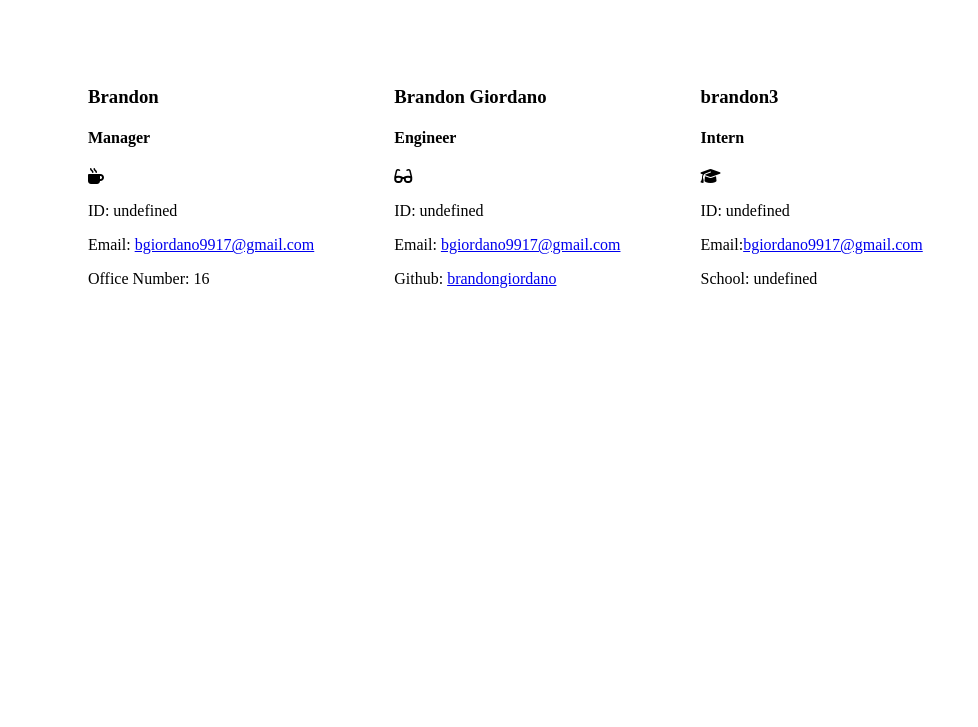
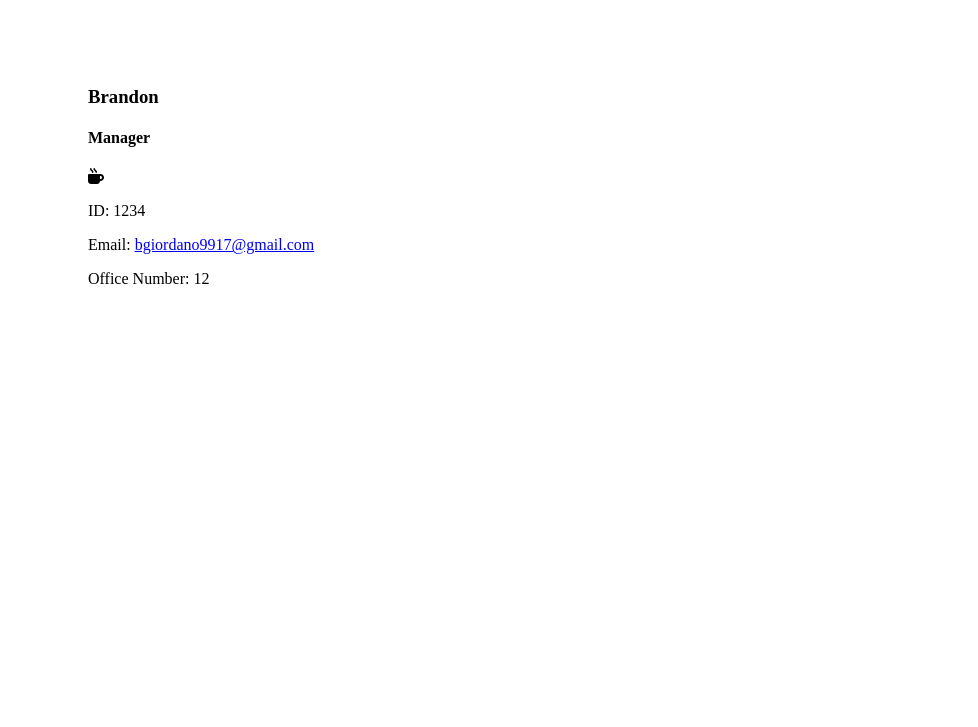
Before and after one commit to brandongiordano/team-profile-generator, a website: page public/index.html in a window 1280 px wide. Shown: the part 73-800 px from the top of the page, without its empty margins (0-978 px from the left). Drawn offline with Linux system fonts and the light colour scheme.

Commit message:
fixed undefined issue with employee ID

```diff
--- a/public/assets/css/styles.css
+++ b/public/assets/css/styles.css
@@ -9,3 +9,7 @@ main {
     margin: 20px;
     padding: 20px;
 }
+
+header h1 {
+    padding-left: 50px;
+}
--- a/public/index.html
+++ b/public/index.html
@@ -1,9 +1,9 @@
 <!DOCTYPE html>
     <html lang="en">
     <head>
-    <meta charset="UTF-8" />
-    <meta http-equiv="X-UA-Compatible" content="IE=edge" />
-    <meta name="viewport" content="width=device-width, initial-scale=1.0" />
+        <meta charset="UTF-8">
+        <meta http-equiv="X-UA-Compatible" content="IE=edge">
+        <meta name="viewport" content="width=device-width, initial-scale=1.0">
         <title>Team Profile Generator</title>
         <link rel="stylesheet" href="./assets/css/styles.css" />
         <script
@@ -13,7 +13,7 @@
     </head>
     <body>
         <header>
-      <h1>My Team</h1>
+        <h1> My Team </h1>
         </header>
 
         <main>
@@ -21,63 +21,16 @@
             <div class="card h-100">
                 <div class="card-header">
                     <h3>Brandon</h3>
-            <h4>Manager</h4>
-            <i class="fa-solid fa-mug-hot"></i>
+                    <h4>Manager</h4><i class="fa-solid fa-mug-hot"></i>
                 </div>
                 <div class="card-body">
-            <p class="id">ID: undefined</p>
-            <p class="email">
-              Email:
-              <a href="mailto:bgiordano9917@gmail.com"
-                >bgiordano9917@gmail.com</a
-              >
-            </p>
-            <p class="office">Office Number: 16</p>
-          </div>
-        </div>
-      </div>
-
-      <div class="col-4 mt-4">
-        <div class="card h-100">
-          <div class="card-header">
-            <h3>Brandon Giordano</h3>
-            <h4>Engineer</h4>
-            <i class="fa-solid fa-glasses"></i>
-          </div>
-          <div class="card-body">
-            <p class="id">ID: undefined</p>
-            <p class="email">
-              Email:
-              <a href="mailto:bgiordano9917@gmail.com"
-                >bgiordano9917@gmail.com</a
-              >
-            </p>
-            <p class="github">
-              Github:
-              <a href="https://github.com/brandongiordano">brandongiordano</a>
-            </p>
-          </div>
-        </div>
-      </div>
-
-      <div class="col-4 mt-4">
-        <div class="card h-100">
-          <div class="card-header">
-            <h3>brandon3</h3>
-            <h4>Intern</h4>
-            <i class="fa-solid fa-graduation-cap"></i>
-          </div>
-          <div class="card-body">
-            <p class="id">ID: undefined</p>
-            <p class="email">
-              Email:<a href="mailto:bgiordano9917@gmail.com"
-                >bgiordano9917@gmail.com</a
-              >
-            </p>
-            <p class="school">School: undefined</p>
+                    <p class="id">ID: 1234</p>
+                    <p class="email">Email: <a href="mailto:bgiordano9917@gmail.com">bgiordano9917@gmail.com</a></p>
+                    <p class="office">Office Number: 12</p>
                 </div>
             </div>
         </div>
          </main>
+
     </body>
     </html>
```
Also changed, not shown: index.js (+6 -6 lines), lib/generatePage.js. Lines whose indentation alone changed are shown as unchanged.
